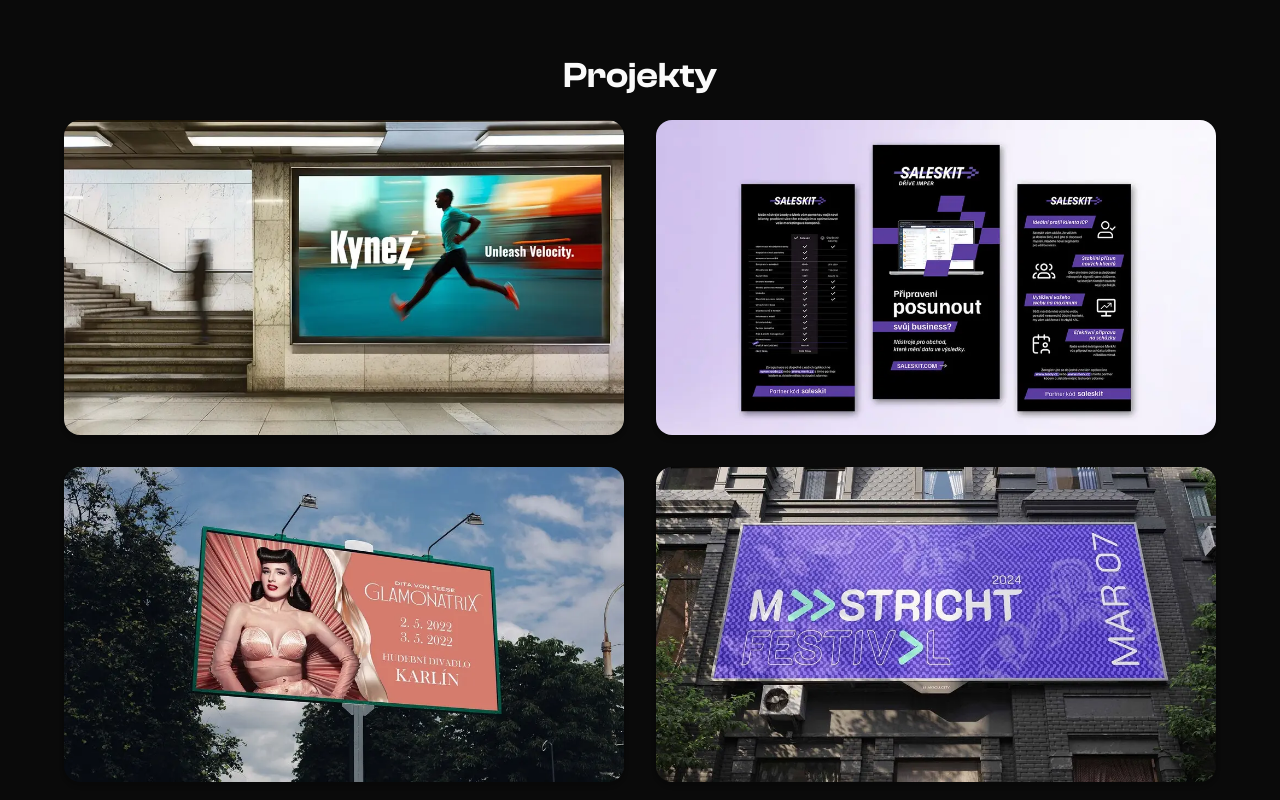
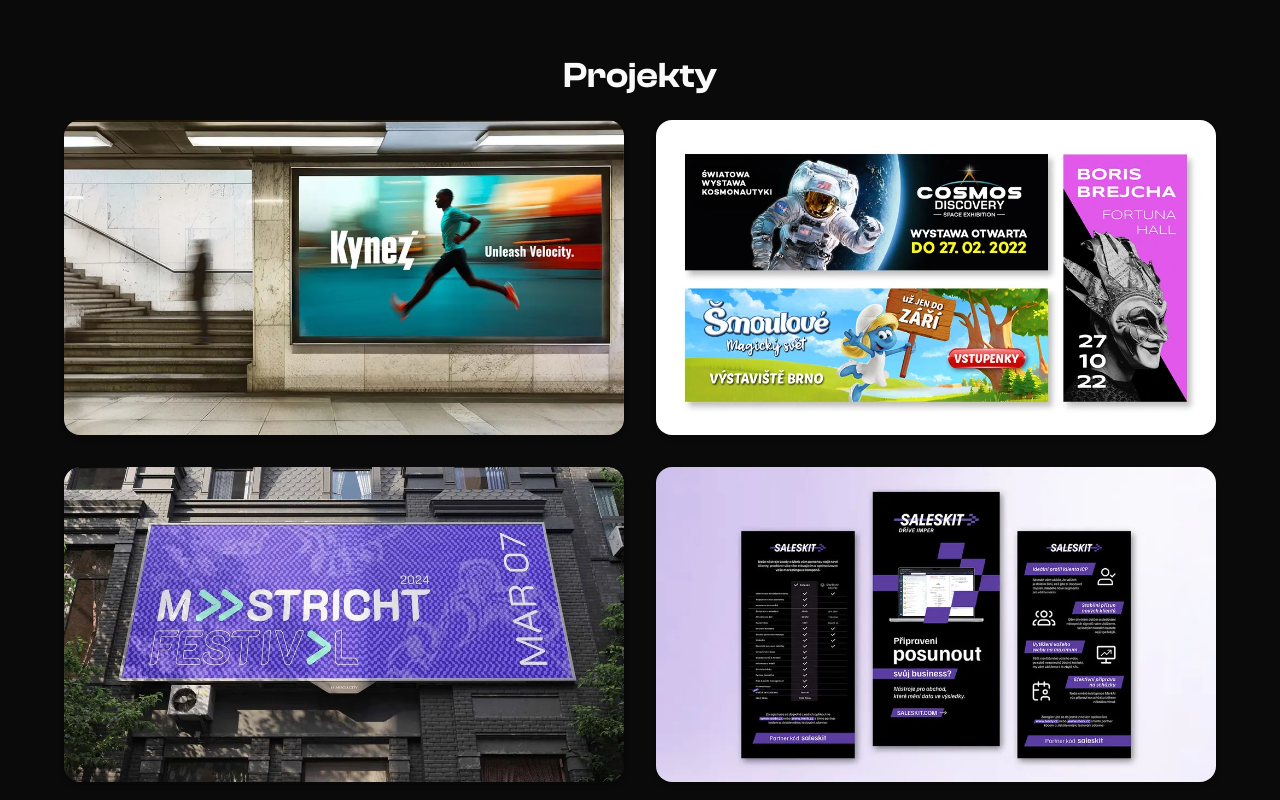
Before and after one commit to terezavrchovinova/dp-design, a React (Vite) app: page / in a window 1280 px wide. Shown: the part 840-1640 px from the top of the page. Built offline with nearby package versions, Linux system fonts and the light colour scheme.

Commit message:
Refactor code structure for improved readability and maintainability

```diff
--- a/src/components/sections/Projects.tsx
+++ b/src/components/sections/Projects.tsx
@@ -1,6 +1,7 @@
 import { useTranslation } from 'react-i18next'
 
 import kynezImg from '../../assets/project_thumbnails/kynez.webp'
+import variousBannersImg from '../../assets/project_thumbnails/various_banners.webp'
 import saleskitImg from '../../assets/project_thumbnails/saleskit.webp'
 import ditaImg from '../../assets/project_thumbnails/dita.webp'
 import maastrichtImg from '../../assets/project_thumbnails/maastricht.webp'
@@ -20,54 +21,60 @@
   },
   {
     id: 2,
+    key: 'various_banners',
+    image: variousBannersImg,
+    link: 'https://www.behance.net/gallery/223131257/Banner-Designs-Event-Exhibition-Series',
+  },
+  {
+    id: 3,
+    key: 'maastricht',
+    image: maastrichtImg,
+    link: 'https://www.behance.net/gallery/199767453/Maastricht-Festival-Visual',
+  },
+  {
+    id: 4,
     key: 'saleskit',
     image: saleskitImg,
     link: 'https://www.behance.net/gallery/219839403/Design-for-Saleskit',
   },
   {
-    id: 3,
+    id: 5,
     key: 'dita',
     image: ditaImg,
     link: 'https://www.behance.net/gallery/205350295/Dita-Von-Teese-visual',
   },
   {
-    id: 4,
-    key: 'maastricht',
-    image: maastrichtImg,
-    link: 'https://www.behance.net/gallery/199767453/Maastricht-Festival-Visual',
-  },
-  {
-    id: 5,
+    id: 6,
     key: 'letitroll',
     image: letItRollImg,
     link: 'https://www.behance.net/gallery/196798719/Let-It-Roll-Festival-poster',
   },
   {
-    id: 6,
+    id: 7,
     key: 'newtonia',
     image: newtoniaImg,
     link: 'https://www.behance.net/gallery/201179759/Game-designNewtonia',
   },
   {
-    id: 7,
+    id: 8,
     key: 'brejcha',
     image: brejchaImg,
     link: 'https://www.behance.net/gallery/189009581/Boris-Brejcha-video-spot',
   },
   {
-    id: 8,
+    id: 9,
     key: 'renaissance',
     image: renaissanceImg,
     link: 'https://www.behance.net/gallery/207746525/The-Great-Masters-of-the-Renaissance-video-spot',
   },
   {
-    id: 9,
+    id: 10,
     key: 'deathvalley',
     image: deathvalleyImg,
     link: 'https://www.behance.net/gallery/200322649/Death-Valley-design',
   },
   {
-    id: 10,
+    id: 11,
     key: 'jurassic',
     image: jurassicImg,
     link: 'https://www.behance.net/gallery/188776307/brochure-Jurassic-Adventure',
--- a/src/locales/cs/translation.json
+++ b/src/locales/cs/translation.json
@@ -62,7 +62,8 @@
             "brejcha": "Video spot – Boris Brejcha",
             "renaissance": "Video spot – Renesanční mistři",
             "deathvalley": "Digital Art – Death Valley",
-            "jurassic": "Brožura – Jurassic Adventure"
+            "jurassic": "Brožura – Jurassic Adventure",
+            "various_banners": "Banner designy – Eventy a výstavy"
         }
     },
     "whatIDo": {
--- a/src/locales/en/translation.json
+++ b/src/locales/en/translation.json
@@ -62,7 +62,8 @@
             "brejcha": "Video Spot – Boris Brejcha",
             "renaissance": "Video Spot – The Great Masters of the Renaissance",
             "deathvalley": "Digital Art – Death Valley",
-            "jurassic": "Brochure – Jurassic Adventure"
+            "jurassic": "Brochure – Jurassic Adventure",
+            "various_banners": "Banner Designs – Event & Exhibition Series"
         }
     },
     "whatIDo": {
```
Also changed, not shown: src/assets/project_thumbnails/various_banners.webp (added).
